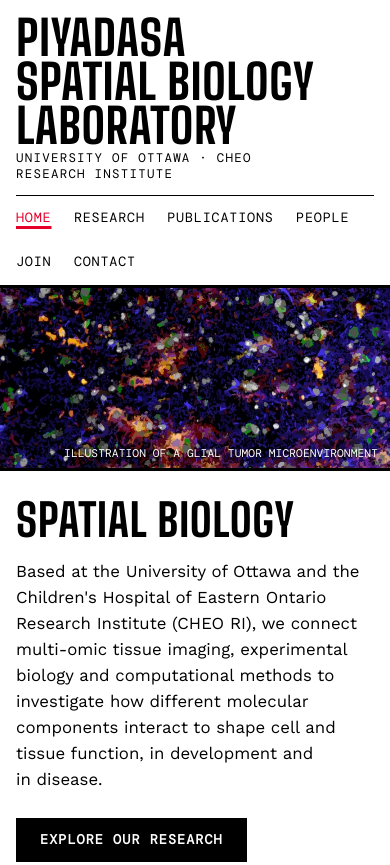
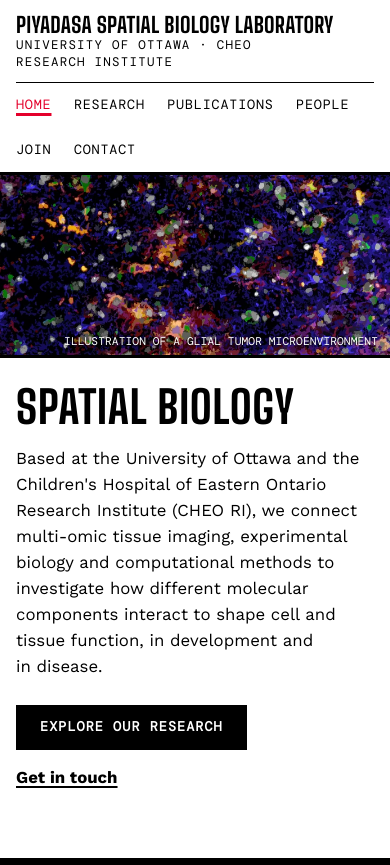
Before and after one commit to Hadeesha/Hadeesha.github.io, a plain HTML site: page index.html in a window 390 px wide. Shown: the top 865 px of the page. Drawn offline with Linux system fonts and the light colour scheme.

Commit message:
Keep the header name on one line.
Size the site name with clamp() and stop it from wrapping so it fits the header at desktop, tablet, and phone widths.

Co-authored-by: Hadeesha <Hadeesha@users.noreply.github.com>

```diff
--- a/css/styles.css
+++ b/css/styles.css
@@ -1723,7 +1723,7 @@ a:hover {
 body { font-family: var(--sans); font-size: 1.05rem; line-height: 1.55; }
 .site-header { border-bottom: 3px solid #000; }
 .header-bar { padding-top: 1rem; gap: 0.75rem; }
-.brand, .brand:visited { font-family: var(--display); font-weight: 700; font-size: clamp(3rem, 6.2vw, 5.2rem); line-height: 0.92; letter-spacing: 0.01em; text-transform: uppercase; color: #000; }
+.brand, .brand:visited { font-family: var(--display); font-weight: 700; font-size: clamp(1.1rem, 5.5vw, 4.4rem); line-height: 0.92; letter-spacing: 0.01em; text-transform: uppercase; color: #000; white-space: nowrap; overflow-wrap: normal; }
 .brand:hover { color: var(--accent); }
 .brand-affil { font-family: var(--mono); font-size: 0.78rem; text-transform: uppercase; letter-spacing: 0.1em; color: #000; }
 .header-bar .nav-list { justify-content: flex-start; gap: 0; width: 100%; border-top: 1px solid #000; }
```
